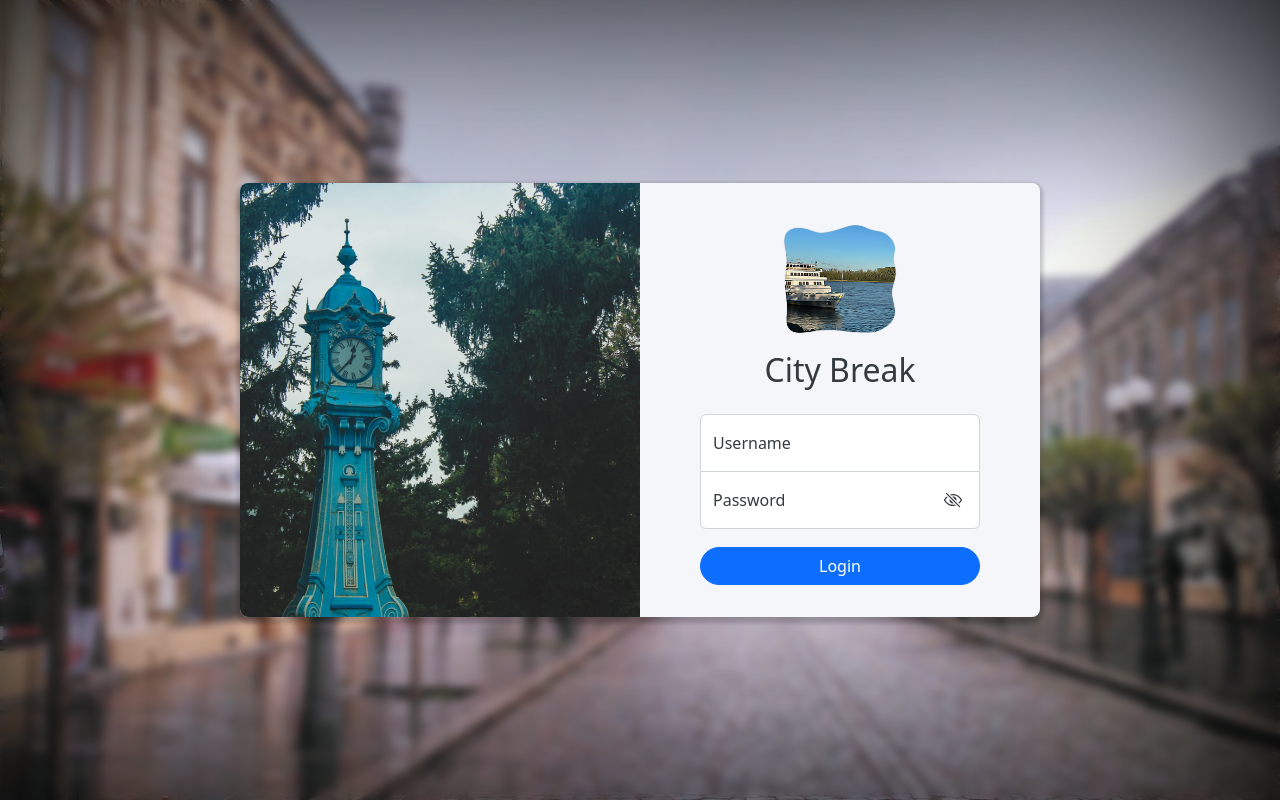
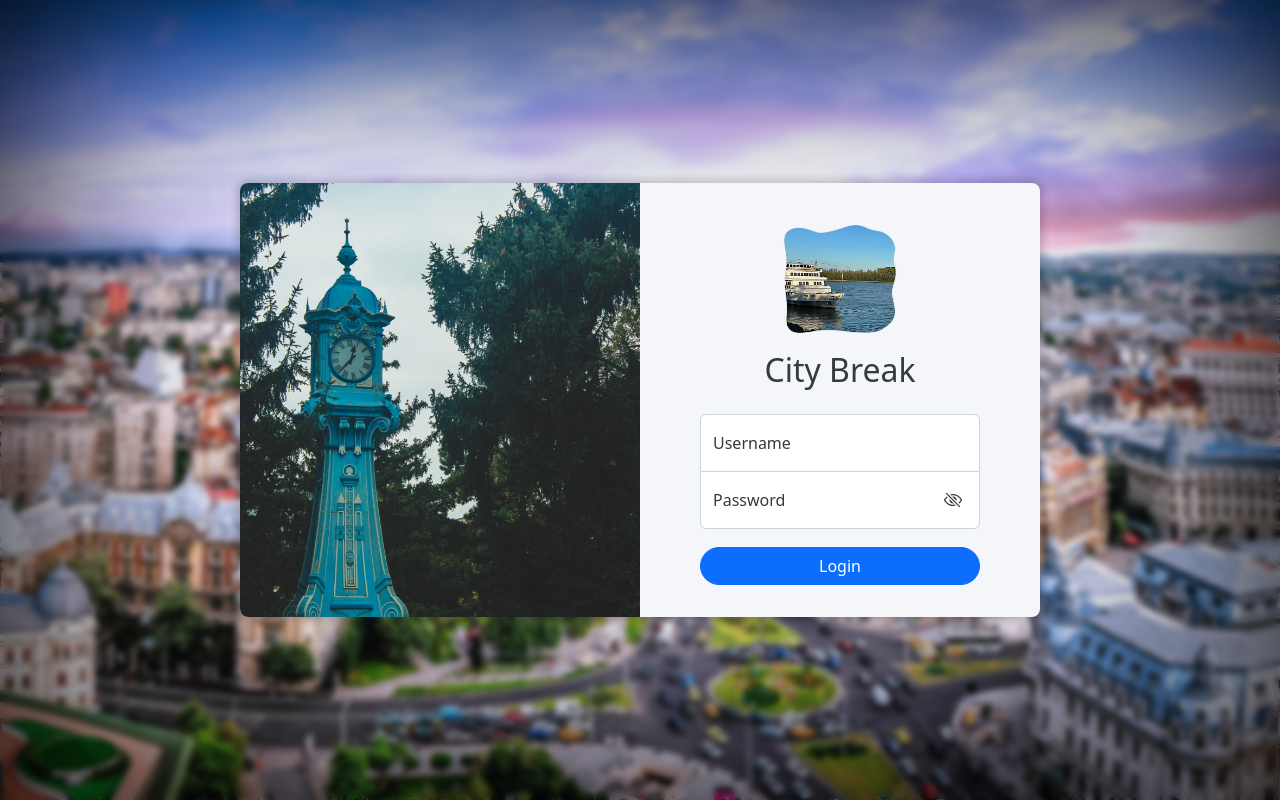
Before and after one commit to MoryokaV/City-Break, a Flask app: page /login in a window 1280 px wide. Run offline with Flask 2, Linux system fonts and the light colour scheme.

Commit message:
change the background picture in login form

```diff
--- a/backend/static/css/login.css
+++ b/backend/static/css/login.css
@@ -9,10 +9,10 @@ body {
     color: #343a40;
 
     background-color: rgb(244, 246, 249);
-	background-image: url("/static/media/assets/republicii.jpg");
+	background-image: url("/static/media/assets/bucuresti_universitatii.jpg");
 	background-size: cover;
 	background-repeat: no-repeat;
-	background-position: top;
+	background-position: center;
 
   	box-shadow: inset 0 0 20rem rgba(0, 0, 0, 1);
   	padding: 2rem 1rem 2rem 1rem;
@@ -29,13 +29,13 @@ body::before {
     z-index: -1;
     height: 100%;
     min-width: 100vw;
-    backdrop-filter: blur(5px);
-    -webkit-backdrop-filter: blur(5px);
+    backdrop-filter: blur(3px);
+    -webkit-backdrop-filter: blur(3px);
 }
 
 main {
 	background-color: rgb(244, 246, 249);
-    box-shadow: 0 3px 4px 3px rgba(0, 0, 0, 0.2);
+    box-shadow: 0 0 10px 3px rgba(0, 0, 0, 0.2);
 	max-width: 50rem;
 	width: 100%;
 	border-radius: 8px;
```
Also changed, not shown: backend/static/media/assets/bucuresti_universitatii.jpg (added), backend/static/media/assets/republicii.jpg (deleted).
